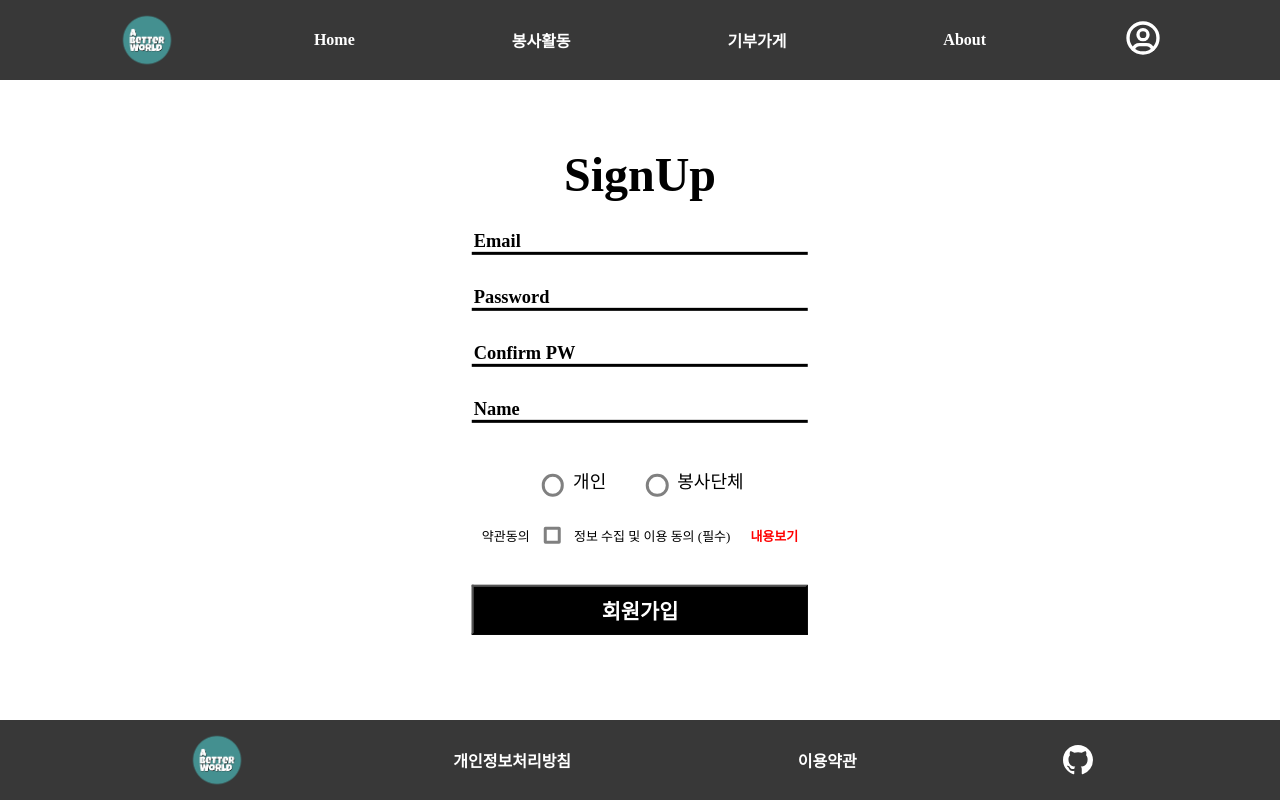
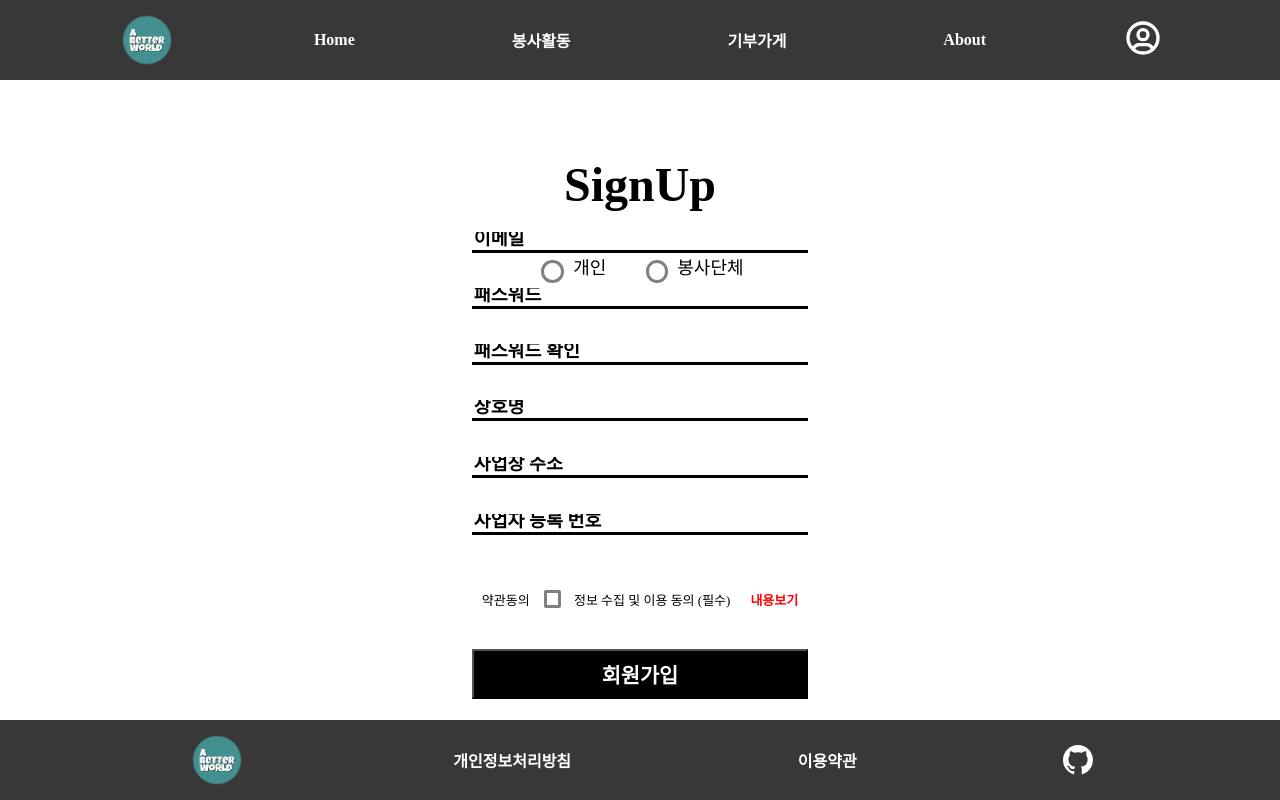
Before and after one commit to codestates-seb/seb42_main_014, a React (Create React App) app in the folder client/: page /signup in a window 1280 px wide. Built offline with nearby package versions, Linux system fonts and the light colour scheme; a web font is replaced by a local one.

Commit message:
feat:로그인 사업자 구현

```diff
--- a/client/src/pages/Sign/CompanyEdit.tsx
+++ b/client/src/pages/Sign/CompanyEdit.tsx
@@ -139,19 +139,19 @@ export default function UserEdit() {
 						</LabelFlex>
 					</Profile>
 					<Login>
-						<input placeholder="Email"></input>
+						<input placeholder="이메일"></input>
 					</Login>
 					<Login>
-						<input placeholder="Password"></input>
+						<input placeholder="패스워드"></input>
 					</Login>
 					<Login>
-						<input placeholder="Confirm PW"></input>
+						<input placeholder="패스워드 확인"></input>
 					</Login>
 					<Login title="수정권한이 없습니다. 회사 기본 정보 수정을 원하신다면 문의 부탁드립니다.">
-						Co.Name<span>이곳에 불러옵니다.</span>
+						상호명<span>이곳에 불러옵니다.</span>
 					</Login>
 					<Login title="수정권한이 없습니다. 회사 기본 정보 수정을 원하신다면 문의 부탁드립니다.">
-						Co.Address
+						사업장 주소
 						<span>이곳에 불러옵니다.</span>
 					</Login>
 
--- a/client/src/pages/Sign/SignUp.tsx
+++ b/client/src/pages/Sign/SignUp.tsx
@@ -6,24 +6,26 @@ const Body = styled.body`
 	height: 100vh;
 	width: 100%;
 	position: fixed;
+	display: flex;
+	flex-direction: column;
+	justify-content: space-around;
+	align-items: center;
 `;
 const StyledContainer = styled.div`
-	position: absolute;
-	top: 40%;
+	/* position: absolute; */
+	/* top: 40%;
 	left: 50%;
-	transform: translate(-50%, -50%);
-	display: flex;
-	flex-direction: column;
-	justify-content: center;
-	align-items: center;
+	transform: translate(-50%, -50%); */
+	/* display: flex;
+	flex-direction: column; */
 `;
 const LoginForm = styled.div`
 	display: flex;
 	flex-direction: column;
-	justify-content: center;
-	align-items: center;
+	/* justify-content: center; */
+	/* align-items: center; */
 	width: fit-content;
-	padding-bottom: 20px;
+	height: max-content;
 `;
 const LoginHeader = styled.h1`
 	font-size: 3rem;
@@ -144,33 +146,58 @@ const FlexClo = styled.div`
 	justify-content: space-between;
 	height: 100%;
 `;
+const SignUpHeader = styled.div`
+	display: flex;
+	top: 45px;
+	position: absolute;
+	flex-direction: column;
+	align-items: center;
+`;
 
 export default function SignUp() {
 	const [isOpen, setisOpen] = useState(false);
 
+	const [isUser, setisUser] = useState<boolean>(true);
+
 	const toggle = () => {
 		setisOpen(!isOpen);
 	};
+	const User = () => {
+		setisUser(false);
+	};
+	const Company = () => {
+		setisUser(true);
+	};
+
 	return (
 		<Body>
-			<StyledContainer>
-				<LoginForm>
+			<SignUpHeader>
 				<LoginHeader>SignUp</LoginHeader>
-					<Login placeholder="Email"></Login>
-					<Login placeholder="Password"></Login>
-					<Login placeholder="Confirm PW"></Login>
-					<Login placeholder="Name"></Login>
 				<Radio>
 					<label>
-							<input type="radio" name="contact" value="person" />
+						<input onClick={User} type="radio" name="contact" value="person" />
 						<span>개인</span>
 					</label>
 
 					<label>
-							<input type="radio" name="contact" value="corporate" />
+						<input onClick={Company} type="radio" name="contact" value="corporate" />
 						<span>봉사단체</span>
 					</label>
 				</Radio>
+			</SignUpHeader>
+			<StyledContainer>
+				<LoginForm>
+					<Login placeholder="이메일"></Login>
+					<Login placeholder="패스워드"></Login>
+					<Login placeholder="패스워드 확인"></Login>
+					<Login placeholder={isUser ? "상호명" : "닉네임"}></Login>
+					{isUser ? (
+						<div>
+							<Login placeholder="사업장 주소"></Login>
+							<Login placeholder="사업자 등록 번호"></Login>
+						</div>
+					) : null}
+
 					<Flex>
 						<span>약관동의</span>
 						<CheckBox>
--- a/client/src/pages/Sign/UserEdit.tsx
+++ b/client/src/pages/Sign/UserEdit.tsx
@@ -125,10 +125,10 @@ export default function UserEdit() {
 							<label htmlFor="delteImg">이미지 삭제</label>
 						</LabelFlex>
 					</Profile>
-					<Login placeholder="Email"></Login>
-					<Login placeholder="Password"></Login>
-					<Login placeholder="Confirm PW"></Login>
-					<Login placeholder="Name"></Login>
+					<Login placeholder="이메일"></Login>
+					<Login placeholder="패스워드"></Login>
+					<Login placeholder="패스워드 확인"></Login>
+					<Login placeholder="닉네임"></Login>
 
 					<Btn>저장하기</Btn>
 				</EditForm>
```
Lines whose indentation alone changed are shown as unchanged.
